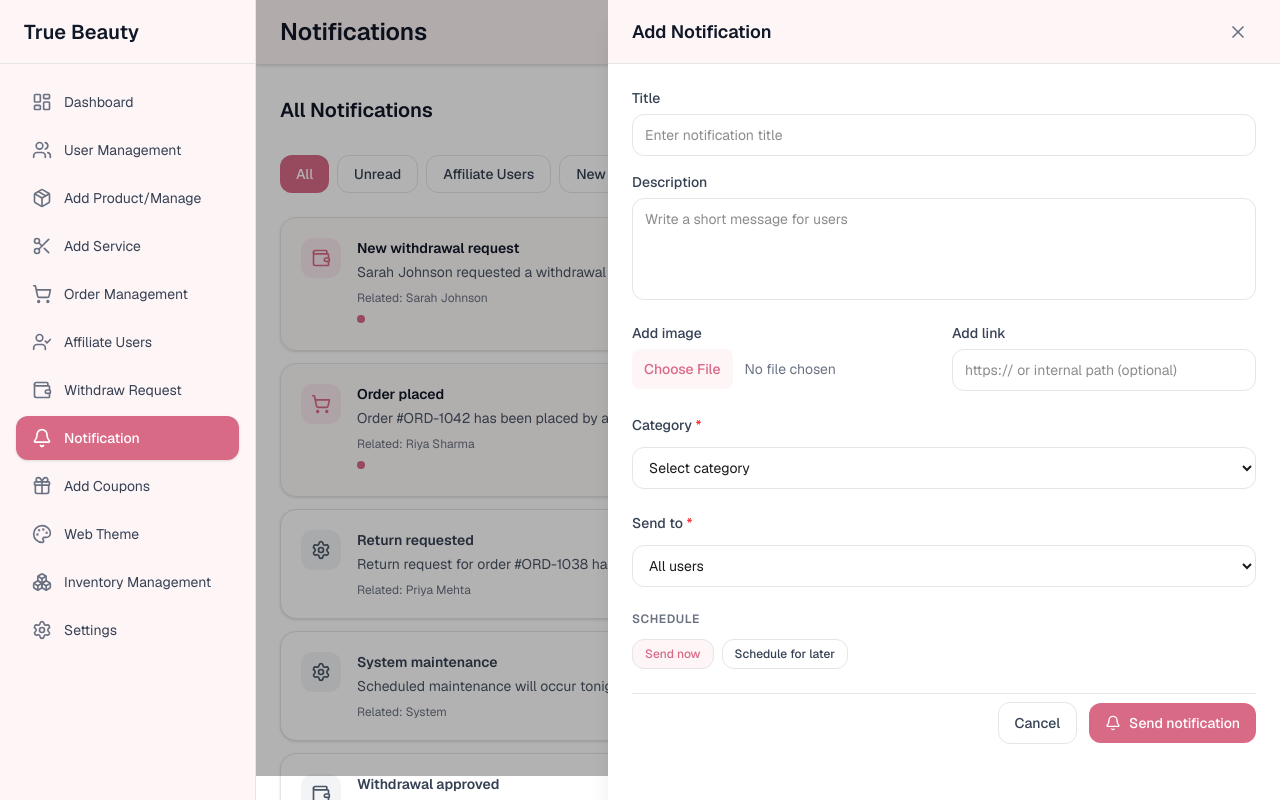
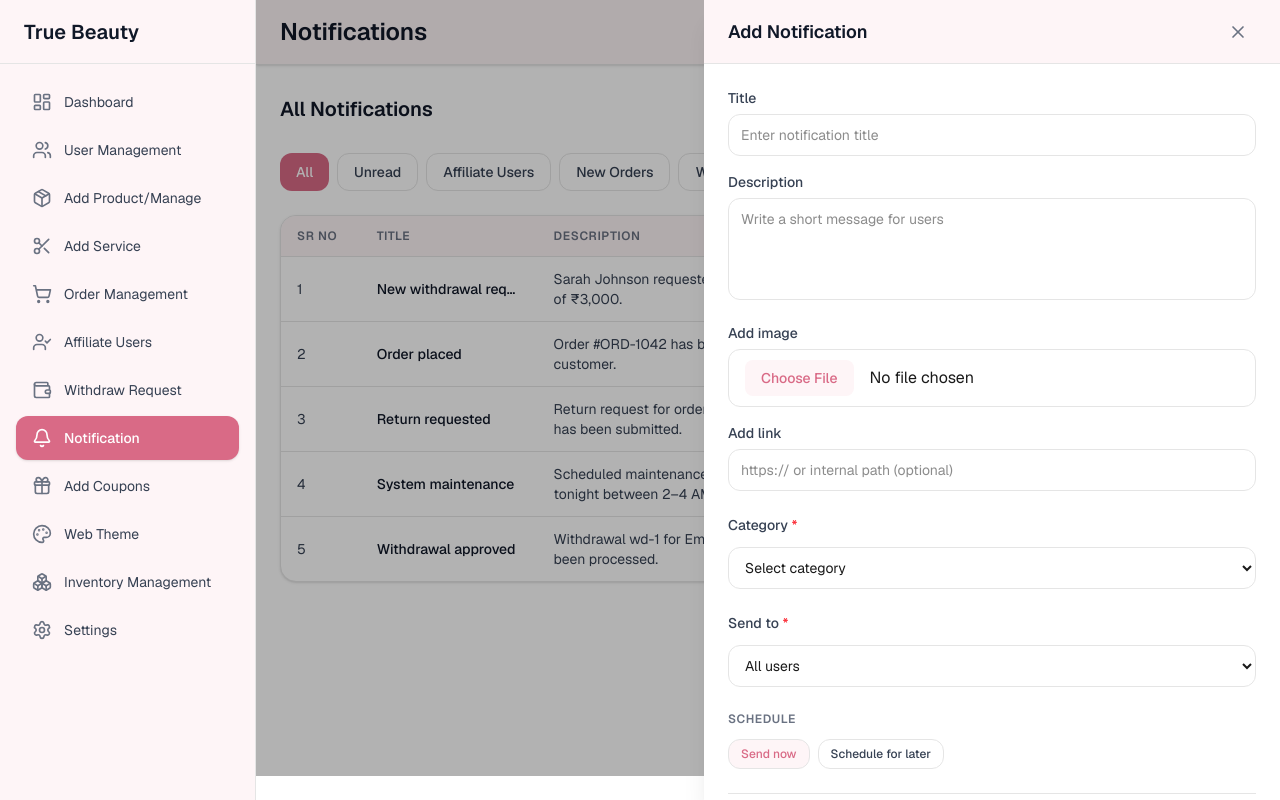
Before and after one commit to ZoyaAnsari19/true-beauty-admin-panel, a Next.js app: page /notifications in a window 1280 px wide. Both pictures are taken after a click on the button "Add Notification". Built offline with nearby package versions, Linux system fonts and the light colour scheme.

Commit message:
Implement delete notification functionality and enhance notifications context: Add delete capability to notifications, update context to manage image names, and refactor notifications display to a table format for improved organization and usability.

```diff
--- a/app/notifications/page.tsx
+++ b/app/notifications/page.tsx
@@ -4,7 +4,6 @@ import React, { useEffect, useMemo, useState } from "react";
 import { useRouter, useSearchParams } from "next/navigation";
 import {
   Bell,
-  CheckCheck,
   ShoppingCart,
   Wallet,
   Settings,
@@ -18,6 +17,9 @@ import {
   XCircle,
   RotateCcw,
   Plus,
+   MoreVertical,
+   Pencil,
+   Trash2,
   type LucideIcon,
 } from "lucide-react";
 import { Drawer } from "@/components/ui/Drawer";
@@ -483,18 +485,15 @@ function NotificationCard({
 export default function NotificationsPage() {
   const router = useRouter();
   const searchParams = useSearchParams();
-  const {
-    markAsRead,
-    markAllAsRead,
-    filterNotifications,
-    createNotification,
-  } = useNotifications();
+  const { markAsRead, deleteNotification, filterNotifications, createNotification } =
+    useNotifications();
 
   const [filter, setFilter] = useState<FilterValue>("all");
   const [selectedNotification, setSelectedNotification] = useState<Notification | null>(null);
   const [createOpen, setCreateOpen] = useState(false);
   const [createSubmitting, setCreateSubmitting] = useState(false);
   const [createError, setCreateError] = useState<string | null>(null);
+  const [actionMenuFor, setActionMenuFor] = useState<string | null>(null);
 
   const [createForm, setCreateForm] = useState<{
     title: string;
@@ -587,11 +586,22 @@ export default function NotificationsPage() {
         redirectLink: createForm.link.trim() || undefined,
         category: CREATE_CATEGORY_TO_NOTIFICATION[createForm.category],
         timestamp: scheduledTimestamp,
+        imageName: createForm.image || undefined,
       });
       setCreateOpen(false);
       resetCreateForm();
     } finally {
       setCreateSubmitting(false);
+    }
+  };
+
+  const handleDeleteNotification = (notification: Notification) => {
+    const confirmed = window.confirm("Delete this notification?");
+    if (!confirmed) return;
+    deleteNotification(notification.id);
+    setActionMenuFor(null);
+    if (selectedNotification?.id === notification.id) {
+      setSelectedNotification(null);
     }
   };
 
@@ -610,14 +620,6 @@ export default function NotificationsPage() {
           >
             <Plus className="w-4 h-4" />
             Add Notification
-          </button>
-          <button
-            type="button"
-            onClick={markAllAsRead}
-            className="inline-flex items-center gap-2 px-4 py-2.5 rounded-xl text-sm font-medium text-gray-700 bg-white border border-gray-200 hover:bg-[#fef5f7] transition-colors"
-          >
-            <CheckCheck className="w-4 h-4" />
-            Mark All as Read
           </button>
         </div>
       </div>
@@ -640,21 +642,117 @@ export default function NotificationsPage() {
         ))}
       </div>
 
-      {/* List */}
+      {/* List - table layout */}
       {filtered.length === 0 ? (
         <div className="bg-white rounded-2xl border border-gray-100 shadow-sm p-12 text-center">
           <Bell className="w-12 h-12 text-gray-300 mx-auto mb-3" />
           <p className="text-gray-500">No notifications match this filter.</p>
         </div>
       ) : (
-        <div className="space-y-3">
-          {filtered.map((notification) => (
-            <NotificationCard
-              key={notification.id}
-              notification={notification}
-              onClick={() => handleNotificationClick(notification)}
-            />
-          ))}
+        <div className="bg-white rounded-2xl border border-gray-100 shadow-sm overflow-hidden">
+          <div className="overflow-x-auto">
+            <table className="min-w-full text-sm">
+              <thead>
+                <tr className="bg-[#fef5f7] text-xs text-gray-500 uppercase tracking-wider border-b border-gray-100">
+                  <th className="py-3 px-4 text-left font-semibold">Sr No</th>
+                  <th className="py-3 px-4 text-left font-semibold">Title</th>
+                  <th className="py-3 px-4 text-left font-semibold">Description</th>
+                  <th className="py-3 px-4 text-left font-semibold">Image</th>
+                  <th className="py-3 px-4 text-left font-semibold">Link</th>
+                  <th className="py-3 px-4 text-left font-semibold">Time</th>
+                  <th className="py-3 px-4 text-right font-semibold">Action</th>
+                </tr>
+              </thead>
+              <tbody>
+                {filtered.map((notification, index) => (
+                  <tr
+                    key={notification.id}
+                    className="border-b border-gray-50 last:border-0 hover:bg-gray-50/60 transition-colors"
+                  >
+                    <td className="py-3 px-4 whitespace-nowrap text-gray-700">
+                      {index + 1}
+                    </td>
+                    <td className="py-3 px-4 whitespace-nowrap text-gray-900 font-medium max-w-[160px] truncate">
+                      {notification.title}
+                    </td>
+                    <td className="py-3 px-4 text-gray-700 max-w-[260px]">
+                      <span className="line-clamp-2">
+                        {notification.description}
+                      </span>
+                    </td>
+                    <td className="py-3 px-4 whitespace-nowrap text-gray-700">
+                      {notification.imageName ?? "—"}
+                    </td>
+                    <td className="py-3 px-4 whitespace-nowrap text-gray-700">
+                      {notification.redirectLink ? (
+                        <a
+                          href={notification.redirectLink}
+                          className="text-[#D96A86] hover:underline"
+                          onClick={(e) => e.preventDefault()}
+                        >
+                          {notification.redirectLink}
+                        </a>
+                      ) : (
+                        "—"
+                      )}
+                    </td>
+                    <td className="py-3 px-4 whitespace-nowrap text-gray-700">
+                      {formatTimestamp(notification.timestamp)}
+                    </td>
+                    <td className="py-3 px-4 whitespace-nowrap text-right">
+                      <div className="relative inline-flex justify-end w-full">
+                        <button
+                          type="button"
+                          onClick={() =>
+                            setActionMenuFor((prev) =>
+                              prev === notification.id ? null : notification.id
+                            )
+                          }
+                          className="inline-flex items-center justify-center w-9 h-9 rounded-lg border border-gray-200 text-gray-600 hover:bg-gray-50"
+                        >
+                          <MoreVertical className="w-4 h-4" />
+                        </button>
+                        {actionMenuFor === notification.id && (
+                          <div className="absolute right-0 mt-2 w-40 bg-white rounded-xl shadow-lg border border-gray-200 py-1 z-20">
+                            <button
+                              type="button"
+                              onClick={() => {
+                                setActionMenuFor(null);
+                                handleNotificationClick(notification);
+                              }}
+                              className="flex w-full items-center gap-2 px-3 py-2 text-xs text-gray-700 hover:bg-gray-50"
+                            >
+                              <Eye className="w-3.5 h-3.5" />
+                              <span>View</span>
+                            </button>
+                            <button
+                              type="button"
+                              onClick={() => {
+                                setActionMenuFor(null);
+                                handleNotificationClick(notification);
+                              }}
+                              className="flex w-full items-center gap-2 px-3 py-2 text-xs text-gray-700 hover:bg-gray-50"
+                            >
+                              <Pencil className="w-3.5 h-3.5" />
+                              <span>Edit</span>
+                            </button>
+                            <button
+                              type="button"
+                              onClick={() => handleDeleteNotification(notification)}
+                              className="flex w-full items-center gap-2 px-3 py-2 text-xs text-red-600 hover:bg-red-50"
+                            >
+                              <Trash2 className="w-3.5 h-3.5" />
+                              <span>Delete</span>
+                            </button>
+                          </div>
+                        )}
+                      </div>
+                    </td>
+                  </tr>
+                ))}
+              </tbody>
+            </table>
+          </div>
         </div>
       )}
 
@@ -663,7 +761,7 @@ export default function NotificationsPage() {
         open={!!selectedNotification}
         onClose={() => setSelectedNotification(null)}
         title="Notification"
-        width="md"
+        width="lg"
       >
         {selectedNotification && (
           <NotificationDetailDrawer
@@ -681,7 +779,7 @@ export default function NotificationsPage() {
           setCreateOpen(false);
         }}
         title="Add Notification"
-        width="xl"
+        width="lg"
       >
         <form onSubmit={handleCreateSubmit} className="space-y-6">
           <div className="space-y-4">
@@ -715,7 +813,7 @@ export default function NotificationsPage() {
               />
             </div>
 
-            <div className="grid grid-cols-1 sm:grid-cols-2 gap-4">
+            <div className="space-y-4">
               <div>
                 <label className="block text-sm font-medium text-gray-700 mb-1.5">
                   Add image
@@ -729,7 +827,7 @@ export default function NotificationsPage() {
                       image: e.target.files?.[0]?.name ?? "",
                     }))
                   }
-                  className="block w-full text-sm text-gray-500 file:mr-3 file:py-2.5 file:px-3 file:rounded-lg file:border-0 file:text-sm file:font-medium file:bg-[#fef5f7] file:text-[#D96A86] hover:file:bg-[#f8c6d0]"
+                  className="w-full px-4 py-2.5 rounded-xl border border-gray-200 focus:ring-2 focus:ring-[#f8c6d0] focus:border-transparent outline-none transition-all bg-white file:mr-4 file:py-2 file:px-4 file:rounded-lg file:border-0 file:text-sm file:font-medium file:bg-[#fef5f7] file:text-[#D96A86] hover:file:bg-[#f8e0e6]"
                 />
               </div>
               <div>
@@ -863,20 +961,20 @@ export default function NotificationsPage() {
             </p>
           )}
 
-          <div className="flex items-center justify-end gap-3 pt-2 border-t border-gray-100">
+          <div className="flex flex-col sm:flex-row items-stretch sm:items-center justify-start gap-3 pt-2 border-t border-gray-100">
             <button
               type="button"
               onClick={() => {
                 setCreateOpen(false);
               }}
-              className="px-4 py-2.5 rounded-xl text-sm font-medium text-gray-700 bg-white border border-gray-200 hover:bg-gray-50"
+              className="flex-1 inline-flex items-center justify-center px-4 py-2.5 rounded-xl text-sm font-medium text-gray-700 bg-white border border-gray-200 hover:bg-gray-50"
             >
               Cancel
             </button>
             <button
               type="submit"
               disabled={createSubmitting}
-              className="inline-flex items-center gap-2 px-4 py-2.5 rounded-xl text-sm font-medium text-white bg-[#D96A86] hover:bg-[#C85A76] disabled:opacity-60 disabled:cursor-not-allowed"
+              className="flex-1 inline-flex items-center justify-center gap-2 px-4 py-2.5 rounded-xl text-sm font-medium text-white bg-[#D96A86] hover:bg-[#C85A76] disabled:opacity-60 disabled:cursor-not-allowed"
             >
               <Bell className="w-4 h-4" />
               {createSubmitting ? "Sending..." : "Send notification"}
--- a/lib/notifications-data.ts
+++ b/lib/notifications-data.ts
@@ -53,6 +53,8 @@ export interface Notification {
   read: boolean;
   category: NotificationCategory;
   redirectLink?: string;
+   /** Optional image name or URL associated with the notification */
+   imageName?: string;
   targetRole?: TargetRole;
   /** True when created by admin via "Create Notification" */
   sentByAdmin?: boolean;
```
Also changed, not shown: lib/notifications-context.tsx (+10 -0 lines).
